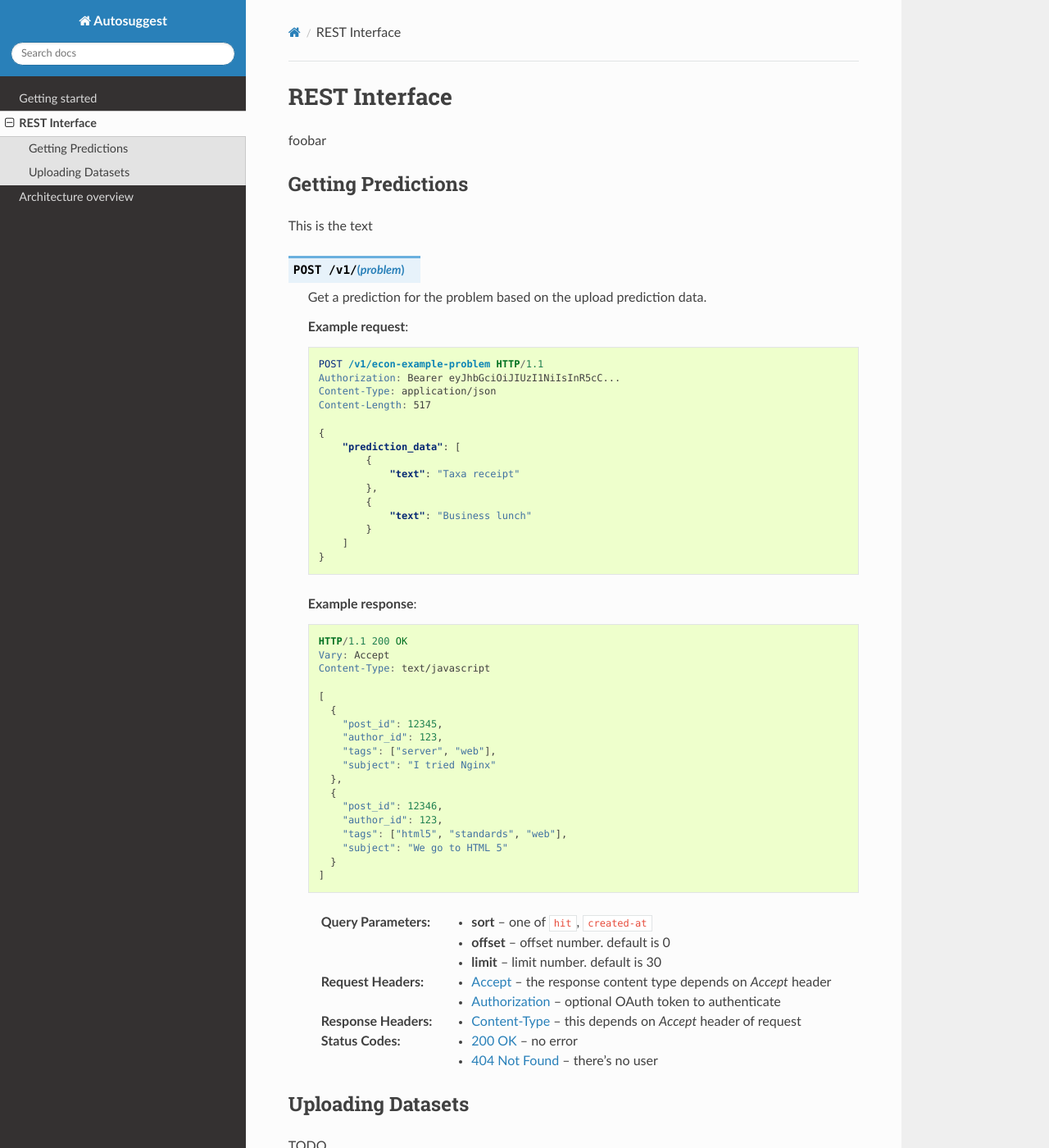
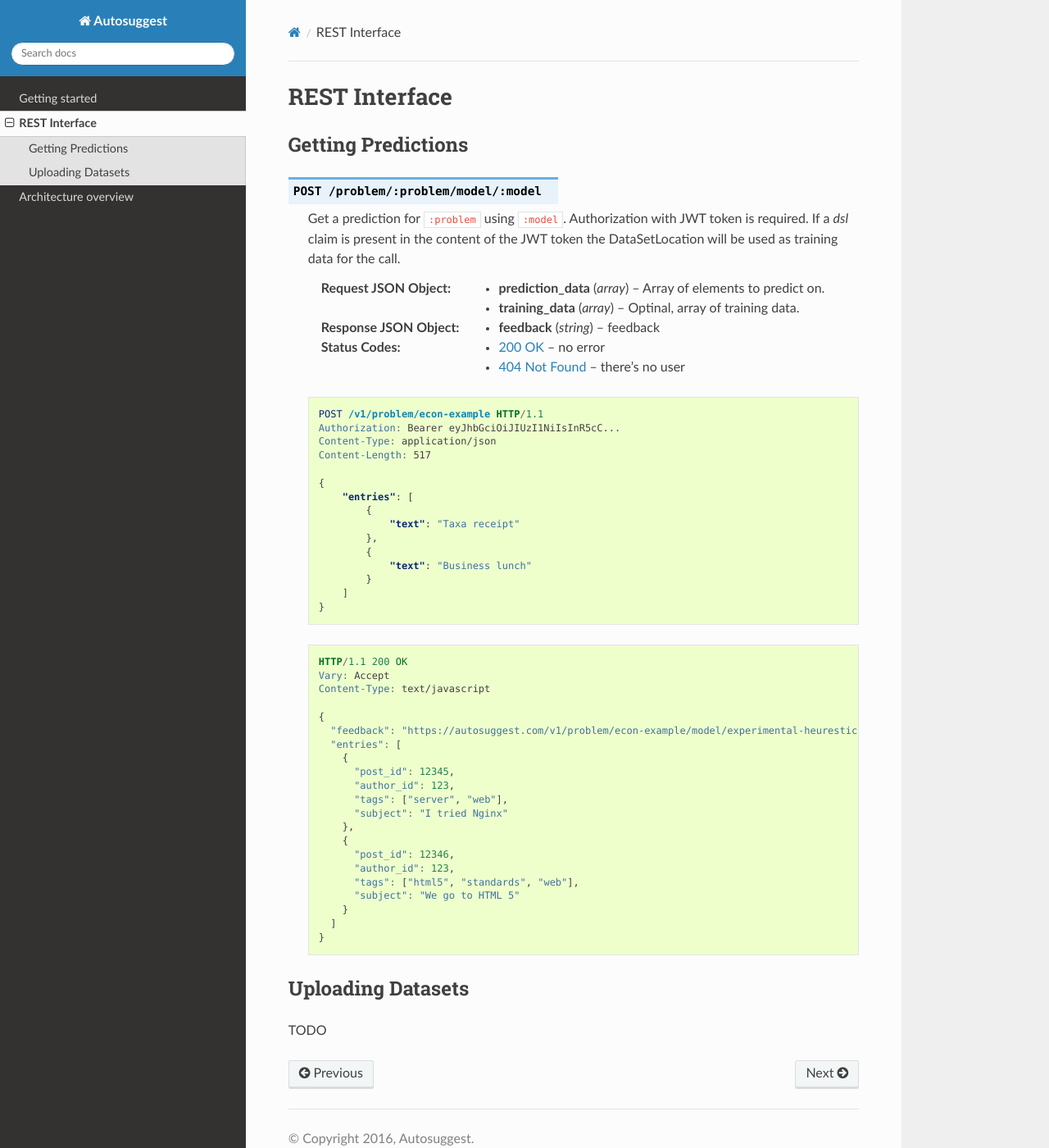
Before and after one commit to e-conomic/vml-docs, a Sphinx documentation site: the page built from docs/source/restapi.rst, in a window 1280 px wide and 1400 px high. Shown: the whole window at 82% size. Built offline with Sphinx 7.4.7 and the Read the Docs theme 2.0.0, drawn with Linux system fonts in a browser that asks for light colours.

Commit message:
Restapi documentation started

```diff
--- a/docs/source/restapi.rst
+++ b/docs/source/restapi.rst
@@ -2,29 +2,36 @@
 
 REST Interface
 ==============
-foobar
 
 
 Getting Predictions
 -------------------
 
-This is the text
+.. http:post:: /problem/:problem/model/:model
+   :synopsis: Send a new SMS
 
-.. http:post:: /v1/(problem)
+   Get a prediction for :code:`:problem` using :code:`:model`. Authorization
+   with JWT token is required. If a `dsl` claim is present in the content of
+   the JWT token the DataSetLocation will be used as training data for the
+   call.
 
-   Get a prediction for the problem based on the upload prediction data.
+   :reqjson array prediction_data: Array of elements to predict on.
+   :reqjson array training_data: Optinal, array of training data.
 
-   **Example request**:
+   :resjson string feedback: feedback
+
+   :status 200: no error
+   :status 404: there's no user
 
    .. sourcecode:: http
 
-      POST /v1/econ-example-problem HTTP/1.1
+      POST /v1/problem/econ-example HTTP/1.1
       Authorization: Bearer eyJhbGciOiJIUzI1NiIsInR5cC...
       Content-Type: application/json
       Content-Length: 517
 
       {
-          "prediction_data": [
+          "entries": [
               {
                   "text": "Taxa receipt"
               },
@@ -35,7 +42,6 @@ This is the text
       }
 
 
-   **Example response**:
 
    .. sourcecode:: http
 
@@ -43,31 +49,24 @@ This is the text
       Vary: Accept
       Content-Type: text/javascript
 
-      [
-        {
-          "post_id": 12345,
-          "author_id": 123,
-          "tags": ["server", "web"],
-          "subject": "I tried Nginx"
-        },
-        {
-          "post_id": 12346,
-          "author_id": 123,
-          "tags": ["html5", "standards", "web"],
-          "subject": "We go to HTML 5"
-        }
-      ]
+      {
+        "feedback": "https://autosuggest.com/v1/problem/econ-example/model/experimental-heurestics/feedback",
+        "entries": [
+          {
+            "post_id": 12345,
+            "author_id": 123,
+            "tags": ["server", "web"],
+            "subject": "I tried Nginx"
+          },
+          {
+            "post_id": 12346,
+            "author_id": 123,
+            "tags": ["html5", "standards", "web"],
+            "subject": "We go to HTML 5"
+          }
+        ]
+      }
 
-   :query sort: one of ``hit``, ``created-at``
-   :query offset: offset number. default is 0
-   :query limit: limit number. default is 30
-   :reqheader Accept: the response content type depends on
-                      :mailheader:`Accept` header
-   :reqheader Authorization: optional OAuth token to authenticate
-   :resheader Content-Type: this depends on :mailheader:`Accept`
-                            header of request
-   :statuscode 200: no error
-   :statuscode 404: there's no user
 
 
 Uploading Datasets
```
